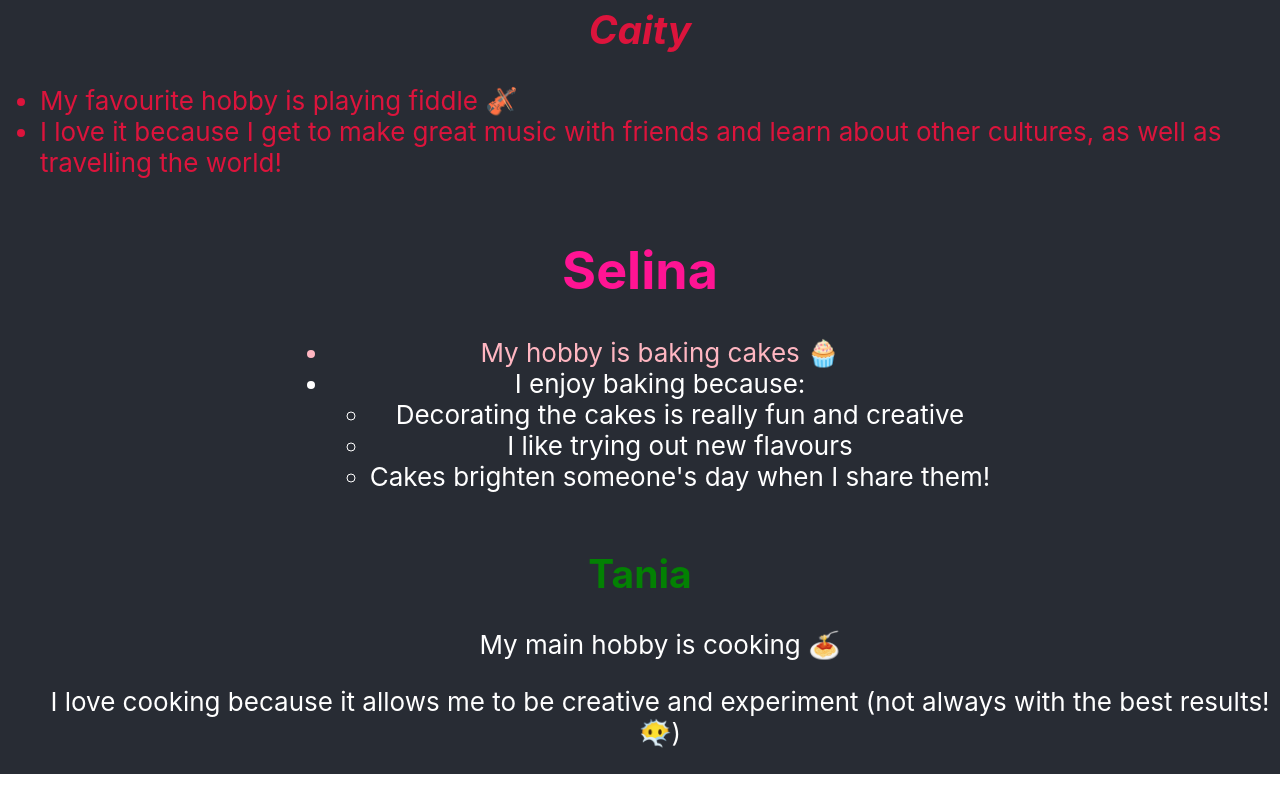
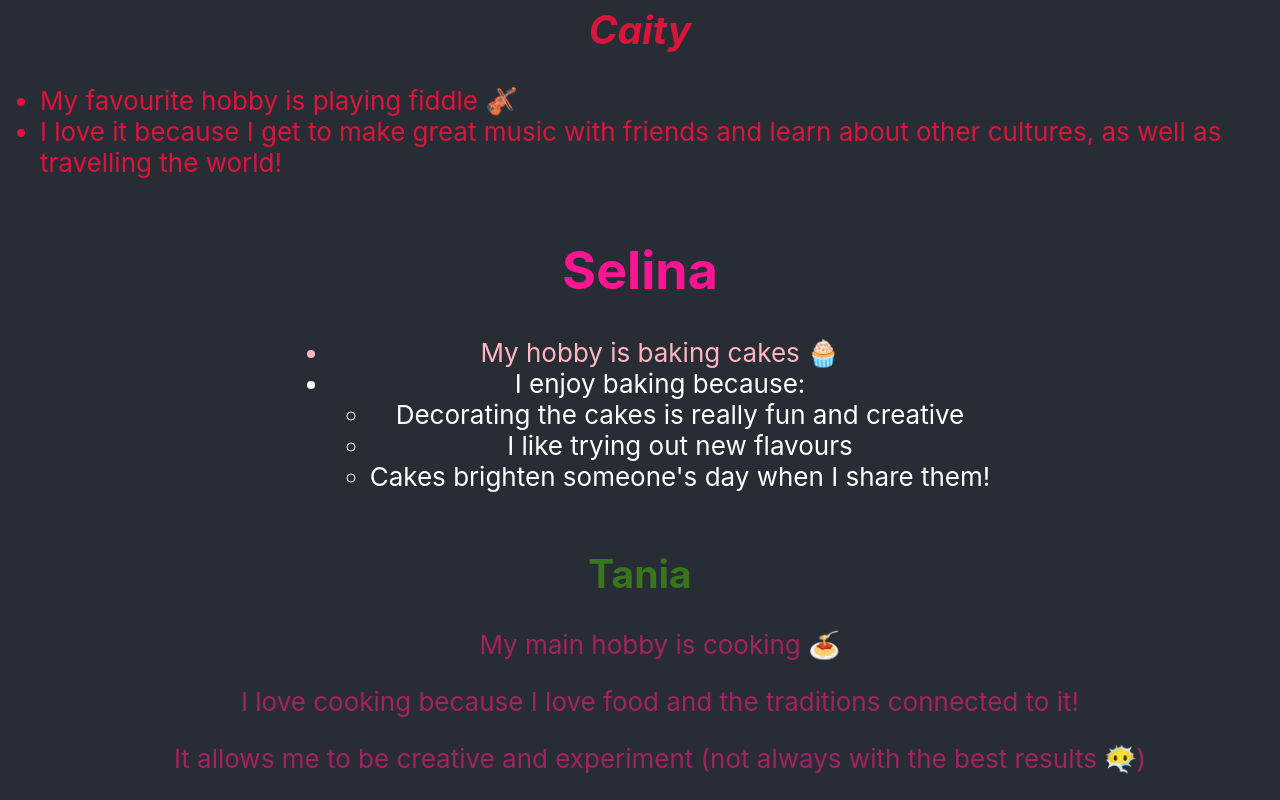
Before and after one commit to ruthmcg/CFG-NatWest-Daytime-Team1, a React (Create React App) app in the folder homework-2/: page / in a window 1280 px wide. Shown: the part 390-1190 px from the top of the page. Before the commit the page ends 1164 px from the top, so only its background shows below. Built offline with nearby package versions, Linux system fonts and the light colour scheme.

Commit message:
Updating Tania's colours

```diff
--- a/homework-2/src/App.js
+++ b/homework-2/src/App.js
@@ -39,12 +39,15 @@ function App() {
 
        </div>
         <div id = 'taniaDiv'>
-          <h2 style={{color: "#038103"}}> Tania </h2>
-          <ul>
-            My main hobby is cooking 🍝
+          <h2 style={{color: "#38761d"}}> Tania </h2>
+           <ul style={{color: "#a42162"}}>
+             My main hobby is cooking 🍝
             <p>
-            I love cooking because it allows me to be creative and experiment (not always with the best results!😶‍🌫️)
+              I love cooking because I love food and the traditions connected to it!
+            <p>
+              It allows me to be creative and experiment (not always with the best results 😶‍🌫️)
             </p>
+          </p>
         </ul>
       </div>
      </header>
```
